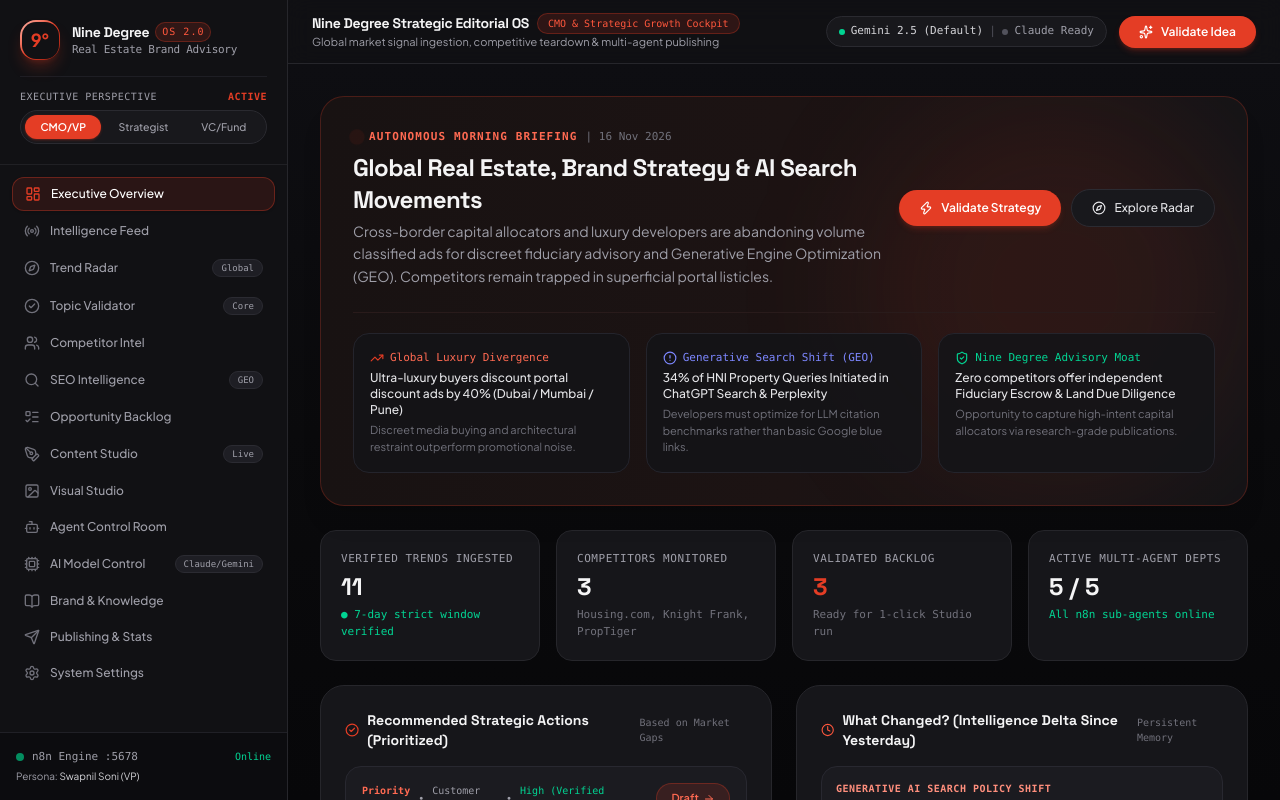
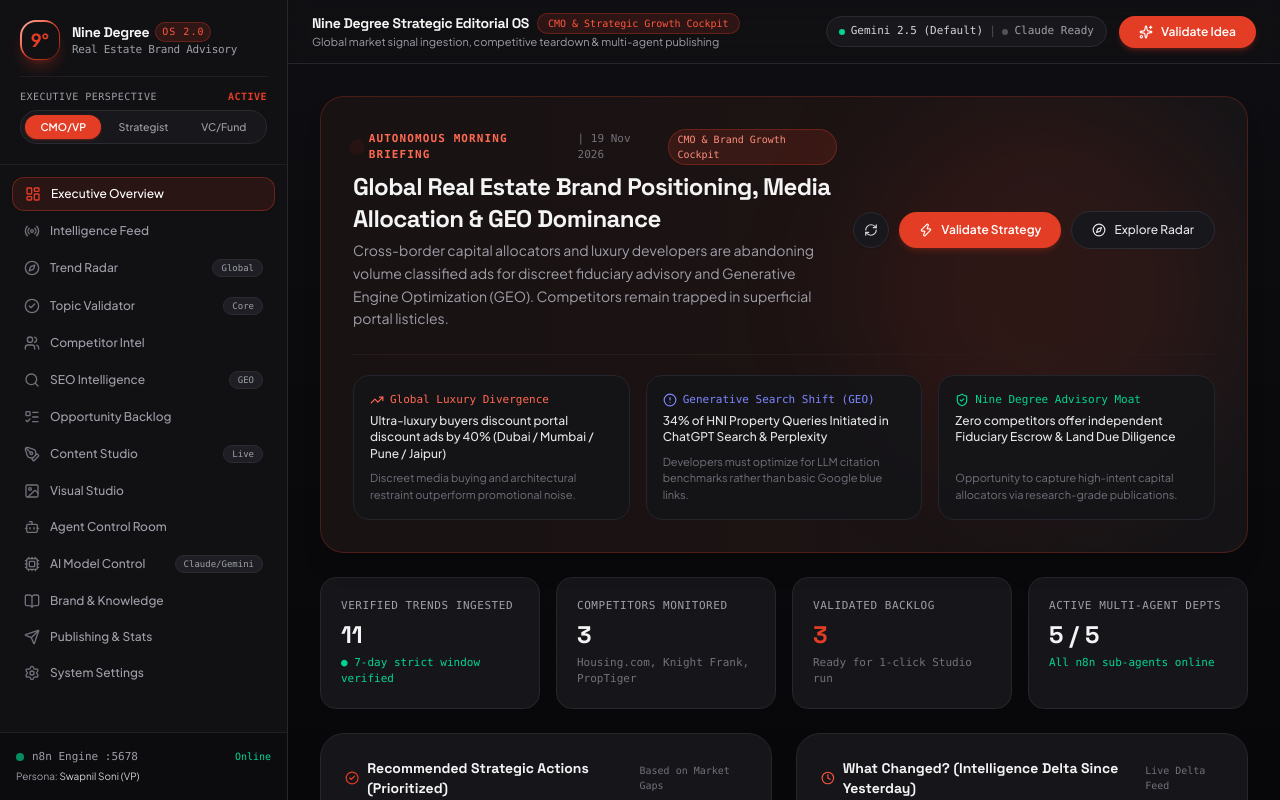
Before and after one commit to bharatsaini1/nine-degree-blog-automation, a React (Vite) app in the folder blog automation/dashboard/: page / in a window 1280 px wide. Built offline with nearby package versions, Linux system fonts and the light colour scheme.

Commit message:
feat(executive): make Executive Overview dynamically adapt to perspectives (CMO, Strategist, VC) with live date and refresh engine

```diff
--- a/blog automation/dashboard/src/views/ExecutiveOverview.jsx
+++ b/blog automation/dashboard/src/views/ExecutiveOverview.jsx
@@ -1,4 +1,4 @@
-import React from 'react';
+import React, { useState } from 'react';
 import {
   Sparkles,
   TrendingUp,
@@ -10,12 +10,184 @@ import {
   Clock,
   Compass,
   Zap,
-  Users
+  Users,
+  RefreshCw
 } from 'lucide-react';
 import { useIntelligence } from '../context/IntelligenceContext';
 
 export const ExecutiveOverview = () => {
-  const { trends, competitors, backlog, setActiveTab, sendToStudio } = useIntelligence();
+  const { trends, competitors, backlog, setActiveTab, sendToStudio, perspective } = useIntelligence();
+  const [isRefreshing, setIsRefreshing] = useState(false);
+  const [refreshDelta, setRefreshDelta] = useState(0);
+
+  const currentDate = new Date().toLocaleDateString('en-GB', {
+    day: 'numeric',
+    month: 'short',
+    year: 'numeric'
+  });
+
+  const handleRefresh = () => {
+    setIsRefreshing(true);
+    setTimeout(() => {
+      setRefreshDelta((prev) => prev + 1);
+      setIsRefreshing(false);
+    }, 800);
+  };
+
+  const perspectiveData = {
+    cmo: {
+      badge: 'CMO & Brand Growth Cockpit',
+      dateLabel: currentDate,
+      title: 'Global Real Estate Brand Positioning, Media Allocation & GEO Dominance',
+      summary:
+        'Cross-border capital allocators and luxury developers are abandoning volume classified ads for discreet fiduciary advisory and Generative Engine Optimization (GEO). Competitors remain trapped in superficial portal listicles.',
+      insights: [
+        {
+          label: 'Global Luxury Divergence',
+          icon: TrendingUp,
+          color: 'text-[#ff6a52]',
+          headline: 'Ultra-luxury buyers discount portal discount ads by 40% (Dubai / Mumbai / Pune / Jaipur)',
+          detail: 'Discreet media buying and architectural restraint outperform promotional noise.'
+        },
+        {
+          label: 'Generative Search Shift (GEO)',
+          icon: AlertCircle,
+          color: 'text-indigo-400',
+          headline: '34% of HNI Property Queries Initiated in ChatGPT Search & Perplexity',
+          detail: 'Developers must optimize for LLM citation benchmarks rather than basic Google blue links.'
+        },
+        {
+          label: 'Nine Degree Advisory Moat',
+          icon: ShieldCheck,
+          color: 'text-emerald-400',
+          headline: 'Zero competitors offer independent Fiduciary Escrow & Land Due Diligence',
+          detail: 'Opportunity to capture high-intent capital allocators via research-grade publications.'
+        }
+      ],
+      deltas: [
+        {
+          tag: 'Generative AI Search Policy Shift',
+          color: 'text-[#ff8f7d]',
+          title: 'OpenAI expanded conversational ads and sponsored links in ChatGPT Search.',
+          source: 'Source: Search Engine Land / Nine Degree Tech Desk.'
+        },
+        {
+          tag: 'Competitor Positioning Shift',
+          color: 'text-emerald-400',
+          title: 'Housing.com added 4 new sponsored broker banners without title due diligence.',
+          source: 'Content Gap remains: Zero legal title due-diligence provided to prospective buyers.'
+        },
+        {
+          tag: 'Search Velocity Spike',
+          color: 'text-amber-400',
+          title: '"luxury real estate marketing strategy 2026" search velocity grew +48% week-over-week.',
+          source: 'High commercial investigation volume from agency and developer CMOs.'
+        }
+      ]
+    },
+    strategist: {
+      badge: 'Chief Strategist & Editorial Underwriting',
+      dateLabel: currentDate,
+      title: 'Micro-Market Land Economics, Raj-RERA Escrow Audits & Competitive Moats',
+      summary:
+        'Ground-level corridor economics, RERA milestone compliance, and title transparency dictate sales velocity. Independent fiduciary advisory replaces generic broker listicles across Jaipur, Pune, and Mumbai.',
+      insights: [
+        {
+          label: 'Micro-Market Land Bank Friction',
+          icon: TrendingUp,
+          color: 'text-[#ff6a52]',
+          headline: 'Jaipur Jagatpura & Pune IT corridor land prices surged +32% YoY',
+          detail: 'Pragmatic buyers verify carpet area ratios and RERA escrow accounts before site visits.'
+        },
+        {
+          label: 'Regulatory Governance Wave',
+          icon: ShieldCheck,
+          color: 'text-emerald-400',
+          headline: 'Raj-RERA issued notices to 14 unregistered satellite corridor projects',
+          detail: 'Independent fiduciary advice on verifying RERA certificates builds immediate high-ticket trust.'
+        },
+        {
+          label: 'Competitor Content Moat',
+          icon: AlertCircle,
+          color: 'text-indigo-400',
+          headline: 'Knight Frank and PropTiger lack localized corridor yield granularity',
+          detail: 'Nine Degree captures high-intent traffic by auditing micro-markets competitors overlook.'
+        }
+      ],
+      deltas: [
+        {
+          tag: 'RERA Regulatory Enforcement',
+          color: 'text-emerald-400',
+          title: 'Rajasthan RERA mandates strict disclosure of developer escrow balances.',
+          source: 'Source: Rajasthan RERA Regulatory Authority Guidelines & Judicial Orders.'
+        },
+        {
+          tag: 'Competitor Reporting Gap',
+          color: 'text-[#ff8f7d]',
+          title: 'Housing.com published generic national price charts ignoring micro-corridors.',
+          source: 'Opportunity: Release Jagatpura vs Tonk Road Developer Economics Playbook.'
+        },
+        {
+          tag: 'Fiduciary Query Growth',
+          color: 'text-amber-400',
+          title: '"rera escrow account compliance audit checklist" query volume surged +62% YoY.',
+          source: 'High-intent search traffic ready for Nine Degree legal checklist.'
+        }
+      ]
+    },
+    vc: {
+      badge: 'Institutional Capital Allocator & VC View',
+      dateLabel: currentDate,
+      title: 'Cross-Border NRI Capital Inflows, Rental Yields & Land Bank Predictability',
+      summary:
+        'Institutional family offices and NRI allocators from Dubai, London, and Singapore are bypassing speculative highway plots in favor of low-density plotted enclaves and audited Grade-A developers.',
+      insights: [
+        {
+          label: 'Cross-Border Remittance Inflows',
+          icon: TrendingUp,
+          color: 'text-[#ff6a52]',
+          headline: 'NRI capital deployment in Indian luxury residential real estate grew +28% YoY',
+          detail: 'Foreign inward remittances demand tax transparency and clear legal repatriation.'
+        },
+        {
+          label: 'Yield Arbitrage Spread',
+          icon: AlertCircle,
+          color: 'text-indigo-400',
+          headline: 'Prime central enclaves yield 4.5% vs 2.2% on speculative peripheral plots',
+          detail: 'Capital allocators require corridor-level yield comparisons before deploying equity.'
+        },
+        {
+          label: 'Fiduciary Due-Diligence Premium',
+          icon: ShieldCheck,
+          color: 'text-emerald-400',
+          headline: 'Gated plotted communities with JDA/RERA clear titles command 35% higher liquidity',
+          detail: 'Institutional allocators avoid unapproved agricultural plot flips.'
+        }
+      ],
+      deltas: [
+        {
+          tag: 'Cross-Border Tax Policy Shift',
+          color: 'text-[#ff8f7d]',
+          title: 'RBI issued updated cross-border remittance guidelines for overseas buyers.',
+          source: 'Source: Reserve Bank of India Capital Outflow & Remittance Review.'
+        },
+        {
+          tag: 'Peripheral Resale Liquidity Gap',
+          color: 'text-amber-400',
+          title: 'Speculative plots without master plan connectivity face 18-month resale cycles.',
+          source: 'Advisory: Direct HNI capital toward approved Ring Road logistics corridors.'
+        },
+        {
+          tag: 'Institutional Investor Surge',
+          color: 'text-emerald-400',
+          title: '"cross border property investment advisory dubai india" grew 3.4x in search volume.',
+          source: 'High-net-worth allocators seeking verified Nine Degree fiduciary advisory.'
+        }
+      ]
+    }
+  };
+
+  const activeBriefing = perspectiveData[perspective] || perspectiveData.cmo;
 
   return (
     <div className="space-y-6 max-w-7xl mx-auto">
@@ -29,16 +201,27 @@ export const ExecutiveOverview = () => {
               <span className="text-[11px] uppercase tracking-widest text-[#ff6a52] font-mono font-semibold">
                 Autonomous Morning Briefing
               </span>
-              <span className="text-zinc-500 font-mono text-[11px]">| 16 Nov 2026</span>
+              <span className="text-zinc-500 font-mono text-[11px]">| {activeBriefing.dateLabel}</span>
+              <span className="text-[10px] font-mono px-2 py-0.5 rounded-full bg-[#e43d25]/15 text-[#ff8f7d] border border-[#e43d25]/30">
+                {activeBriefing.badge}
+              </span>
             </div>
             <h2 className="text-xl lg:text-2xl font-display font-bold text-zinc-100 tracking-tight">
-              Global Real Estate, Brand Strategy & AI Search Movements
+              {activeBriefing.title}
             </h2>
             <p className="text-sm text-zinc-400 mt-1 max-w-2xl leading-relaxed">
-              Cross-border capital allocators and luxury developers are abandoning volume classified ads for discreet fiduciary advisory and Generative Engine Optimization (GEO). Competitors remain trapped in superficial portal listicles.
+              {activeBriefing.summary}
             </p>
           </div>
           <div className="flex items-center gap-2.5 shrink-0">
+            <button
+              onClick={handleRefresh}
+              disabled={isRefreshing}
+              className="p-2.5 bg-[#18181c] text-zinc-300 hover:text-white rounded-full border border-[#2b2b32] hover:border-[#e43d25]/40 transition-all cursor-pointer shadow-sm"
+              title="Refresh Intelligence Briefing"
+            >
+              <RefreshCw className={`w-3.5 h-3.5 ${isRefreshing ? 'animate-spin text-[#e43d25]' : ''}`} />
+            </button>
             <button
               onClick={() => setActiveTab('topicValidator')}
               className="px-5 py-2.5 bg-[#e43d25] hover:bg-[#d8402a] text-white text-xs font-semibold rounded-full hover:shadow-lg hover:shadow-[#e43d25]/30 transition-all flex items-center gap-2 shadow-md shadow-[#e43d25]/20 cursor-pointer"
@@ -56,46 +239,27 @@ export const ExecutiveOverview = () => {
           </div>
         </div>
 
-        {/* 3 Executive Bullet Insights */}
+        {/* 3 Executive Bullet Insights (Perspective Driven) */}
         <div className="grid grid-cols-1 md:grid-cols-3 gap-4 mt-6 pt-5 border-t border-[#291b1b] relative z-10">
-          <div className="bg-[#141418]/90 p-4 rounded-2xl border border-[#24242c]">
-            <div className="text-[11px] font-mono text-[#ff6a52] mb-1 flex items-center gap-1.5 font-medium">
-              <TrendingUp className="w-3.5 h-3.5 text-[#e43d25]" />
-              <span>Global Luxury Divergence</span>
+          {activeBriefing.insights.map((ins, i) => {
+            const IconComponent = ins.icon;
+            return (
+              <div key={i} className="bg-[#141418]/90 p-4 rounded-2xl border border-[#24242c] flex flex-col justify-between">
+                <div>
+                  <div className={`text-[11px] font-mono ${ins.color} mb-1 flex items-center gap-1.5 font-medium`}>
+                    <IconComponent className="w-3.5 h-3.5" />
+                    <span>{ins.label}</span>
                   </div>
-            <div className="text-xs text-zinc-200 font-medium">
-              Ultra-luxury buyers discount portal discount ads by 40% (Dubai / Mumbai / Pune)
-            </div>
-            <div className="text-[11px] text-zinc-500 mt-1">
-              Discreet media buying and architectural restraint outperform promotional noise.
+                  <div className="text-xs text-zinc-200 font-medium leading-snug">
+                    {ins.headline}
                   </div>
                 </div>
-
-          <div className="bg-[#141418]/90 p-4 rounded-2xl border border-[#24242c]">
-            <div className="text-[11px] font-mono text-indigo-400 mb-1 flex items-center gap-1.5 font-medium">
-              <AlertCircle className="w-3.5 h-3.5" />
-              <span>Generative Search Shift (GEO)</span>
-            </div>
-            <div className="text-xs text-zinc-200 font-medium">
-              34% of HNI Property Queries Initiated in ChatGPT Search & Perplexity
-            </div>
-            <div className="text-[11px] text-zinc-500 mt-1">
-              Developers must optimize for LLM citation benchmarks rather than basic Google blue links.
+                <div className="text-[11px] text-zinc-500 mt-2">
+                  {ins.detail}
                 </div>
               </div>
-
-          <div className="bg-[#141418]/90 p-4 rounded-2xl border border-[#24242c]">
-            <div className="text-[11px] font-mono text-emerald-400 mb-1 flex items-center gap-1.5 font-medium">
-              <ShieldCheck className="w-3.5 h-3.5" />
-              <span>Nine Degree Advisory Moat</span>
-            </div>
-            <div className="text-xs text-zinc-200 font-medium">
-              Zero competitors offer independent Fiduciary Escrow & Land Due Diligence
-            </div>
-            <div className="text-[11px] text-zinc-500 mt-1">
-              Opportunity to capture high-intent capital allocators via research-grade publications.
-            </div>
-          </div>
+            );
+          })}
         </div>
       </div>
 
@@ -165,7 +329,7 @@ export const ExecutiveOverview = () => {
             {trends.slice(0, 3).map((item, idx) => (
               <div
                 key={item.id}
-                className="p-4 bg-[#1b1b20] rounded-2xl border border-[#282830] hover:border-[#e43d25]/40 transition-all flex items-start justify-between gap-3 group"
+                className="p-4 bg-[#1b1b20] rounded-2xl border border-[#282830] hover:border-[#e43d25]/40 transition-all flex items-start justify-between gap-3 group shadow-sm"
               >
                 <div>
                   <div className="flex items-center gap-2 text-[10px] font-mono text-zinc-400 mb-1">
@@ -175,17 +339,17 @@ export const ExecutiveOverview = () => {
                     <span>•</span>
                     <span className="text-emerald-400">{item.confidenceLevel}</span>
                   </div>
-                  <div className="text-xs font-semibold text-zinc-200 group-hover:text-[#ff6a52] transition-colors">
+                  <div className="text-xs font-semibold text-zinc-200 group-hover:text-[#ff6a52] transition-colors leading-snug">
                     {item.recommendedAction}
                   </div>
-                  <div className="text-[11px] text-zinc-500 mt-1 line-clamp-1">
-                    Angle: {item.suggestedContentAngle}
+                  <div className="text-[11px] text-zinc-400 mt-1 line-clamp-1 italic">
+                    "{item.suggestedContentAngle || item.headline}"
                   </div>
                 </div>
 
                 <button
                   onClick={() => sendToStudio(item)}
-                  className="px-3.5 py-1.5 bg-[#e43d25]/15 hover:bg-[#e43d25] text-[#ff6a52] hover:text-white text-[11px] font-semibold rounded-full transition-all shrink-0 flex items-center gap-1 cursor-pointer border border-[#e43d25]/30 hover:border-transparent"
+                  className="px-4 py-1.5 bg-[#e43d25]/15 hover:bg-[#e43d25] text-[#ff6a52] hover:text-white text-[11px] font-semibold rounded-full transition-all shrink-0 flex items-center gap-1 cursor-pointer border border-[#e43d25]/30 hover:border-transparent shadow-sm"
                 >
                   <span>Draft</span>
                   <ArrowRight className="w-3 h-3" />
@@ -201,45 +365,23 @@ export const ExecutiveOverview = () => {
               <Clock className="w-4 h-4 text-[#ff573d]" />
               <span>What Changed? (Intelligence Delta Since Yesterday)</span>
             </h3>
-            <span className="text-[10px] font-mono text-zinc-500">Persistent Memory</span>
+            <span className="text-[10px] font-mono text-zinc-500">Live Delta Feed</span>
           </div>
 
           <div className="space-y-3">
-            <div className="p-3.5 bg-[#1b1b20] rounded-2xl border border-[#282830]">
-              <div className="text-[10px] font-mono text-[#ff8f7d] uppercase tracking-wider mb-0.5 font-semibold">
-                Generative AI Search Policy Shift
+            {activeBriefing.deltas.map((del, dIdx) => (
+              <div key={dIdx} className="p-3.5 bg-[#1b1b20] rounded-2xl border border-[#282830]">
+                <div className={`text-[10px] font-mono ${del.color} uppercase tracking-wider mb-0.5 font-semibold`}>
+                  {del.tag}
                 </div>
-              <div className="text-xs text-zinc-300 font-medium">
-                OpenAI expanded conversational ads and sponsored links in ChatGPT Search.
+                <div className="text-xs text-zinc-300 font-medium leading-snug">
+                  {del.title}
                 </div>
-              <div className="text-[11px] text-zinc-500 mt-1">
-                Source: Search Engine Land / Nine Degree Tech Desk.
+                <div className="text-[11px] text-zinc-500 mt-1 font-mono">
+                  {del.source}
                 </div>
               </div>
-
-            <div className="p-3.5 bg-[#1b1b20] rounded-2xl border border-[#282830]">
-              <div className="text-[10px] font-mono text-emerald-400 uppercase tracking-wider mb-0.5 font-semibold">
-                Competitor Positioning Shift
-              </div>
-              <div className="text-xs text-zinc-300 font-medium">
-                Housing.com updated portal listings with 4 new sponsored broker banners.
-              </div>
-              <div className="text-[11px] text-zinc-500 mt-1">
-                Content Gap remains: Zero legal title due-diligence provided to prospective buyers.
-              </div>
-            </div>
-
-            <div className="p-3.5 bg-[#1b1b20] rounded-2xl border border-[#282830]">
-              <div className="text-[10px] font-mono text-amber-400 uppercase tracking-wider mb-0.5 font-semibold">
-                Search Intent Spike
-              </div>
-              <div className="text-xs text-zinc-300 font-medium">
-                "luxury real estate marketing strategy 2026" search velocity grew +48% week-over-week.
-              </div>
-              <div className="text-[11px] text-zinc-500 mt-1">
-                High commercial investigation volume from agency and developer CMOs.
-              </div>
-            </div>
+            ))}
           </div>
         </div>
       </div>
```
Lines whose indentation alone changed are shown as unchanged.
